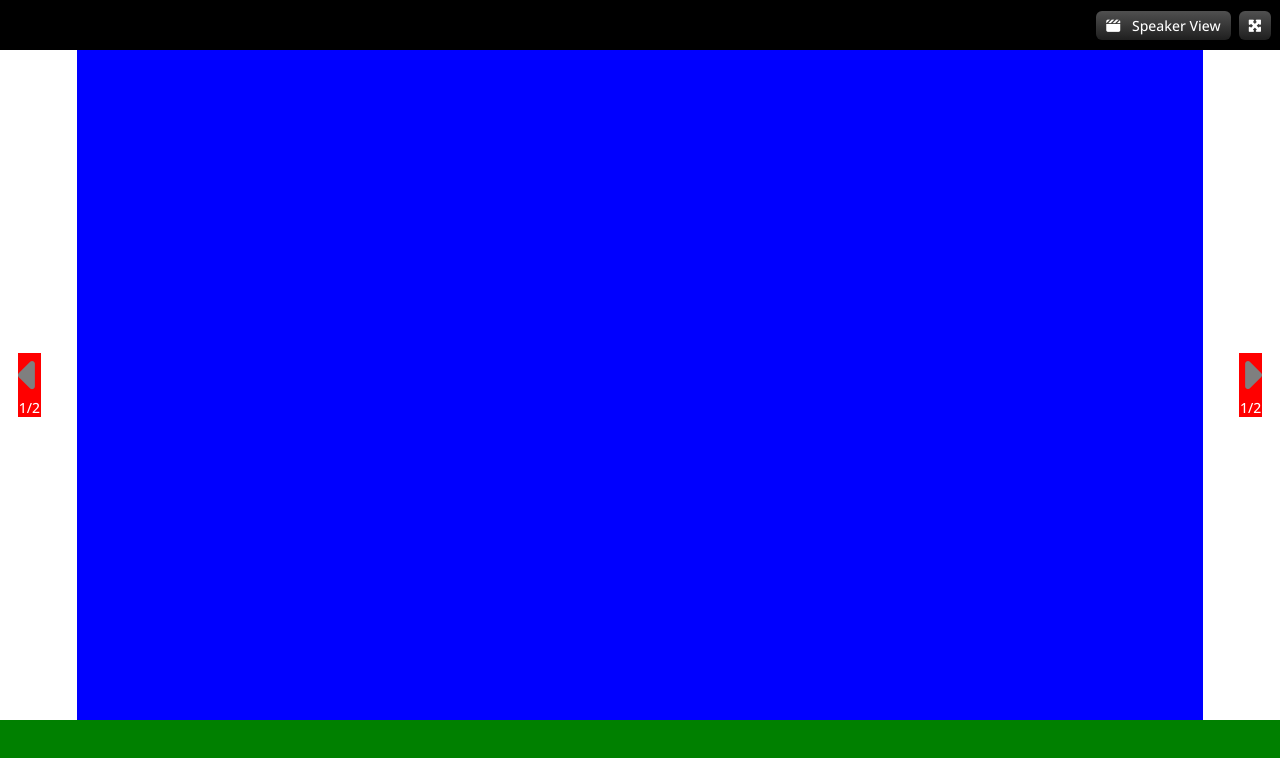
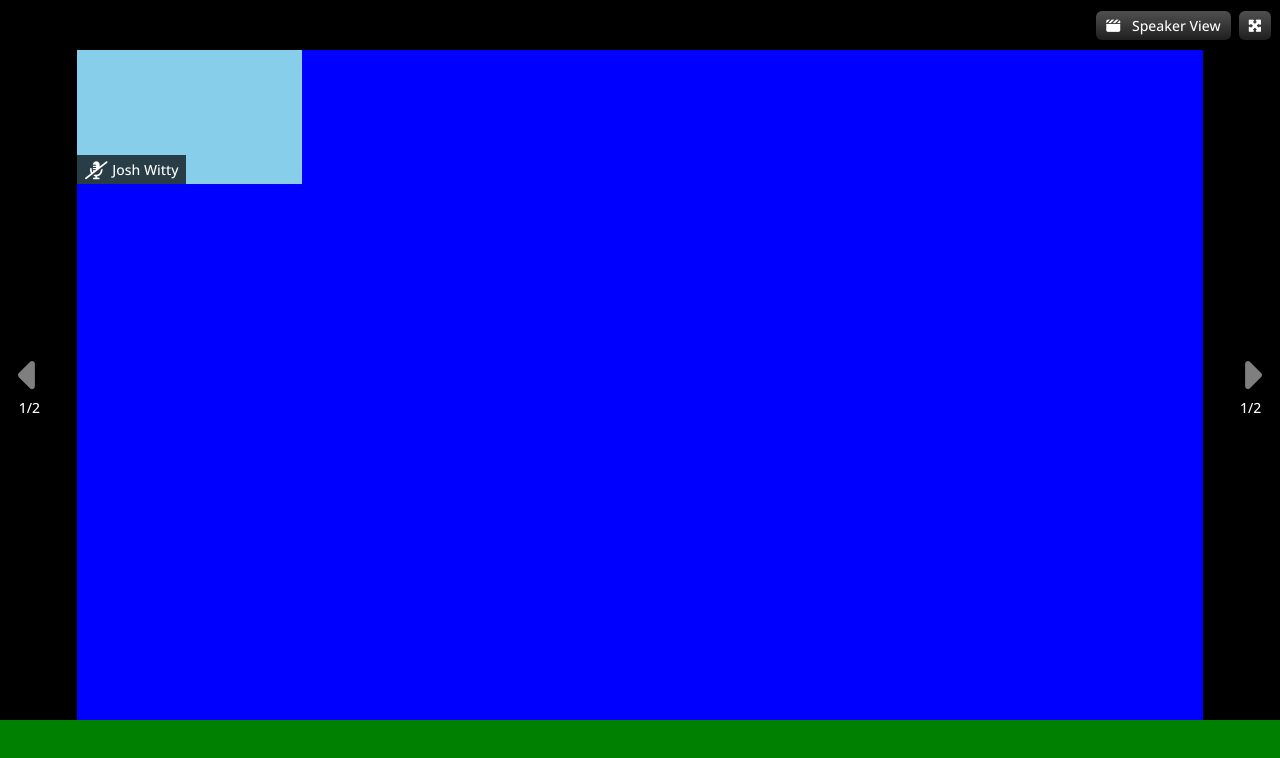
Before and after one commit to Zaplatynskyy/html-css-zoom, a plain HTML site: page index.html in a window 1280 px wide. Drawn offline with nearby package versions, Linux system fonts and the light colour scheme.

Commit message:
finestra singolo utente

```diff
--- a/css/style.css
+++ b/css/style.css
@@ -39,6 +39,7 @@ header .speaker_view.btn i{
 
 main{
     height: calc(100vh - 130px);
+    background-color: black;
     display: flex;
     justify-content: space-around;
     align-items: center;
@@ -62,6 +63,28 @@ main .swap_btn i:hover{
     cursor: pointer;
 }
 
+/* proprietà main centrale degli utenti */
+
+main .user{
+    background-color: skyblue;
+    background-size: cover;
+    display: flex;
+    align-items: flex-end;
+}
+
+main .user_name{
+    background-color: rgba(0, 0, 0, 0.7);
+    padding: 5px 8px;
+    display: flex;
+    align-items: center;
+}
+
+main .user_name i{
+    transform: scaleX(-1);
+    font-size: 18px;
+    margin-right: 5px;
+}
+
 /* ******FOOTER****** */
 
 footer{
@@ -79,11 +102,11 @@ footer{
     background-color: red;
 } */
 
-.debug .swap_btn{
-    /* width: 6%; */
-    /* height: 100%; */
+/* .debug .swap_btn{
+    width: 6%;
+    height: 100%;
     background-color: red;
-}
+} */
 
 .debug .users{
     width: 88%;
@@ -91,6 +114,12 @@ footer{
     background-color: blue;
 }
 
+.debug .user{
+    width: calc(100% / 5);
+    height: calc(100% / 5);
+    /* background-color: darkblue; */
+}
+
 .debug footer{
     background-color: green;
 }
--- a/index.html
+++ b/index.html
@@ -36,7 +36,13 @@
 
         <!-- interfaccia video degli utenti -->
         <div class="users">
-
+            <!-- finestra singolo utente -->
+            <div class="user">
+                <div class="user_name">
+                    <i class="fas fa-microphone-alt-slash"></i>
+                    <span>Josh Witty</span>
+                </div>
+            </div>
         </div>
 
         <!-- bottone cambio pagina a destra -->
```
